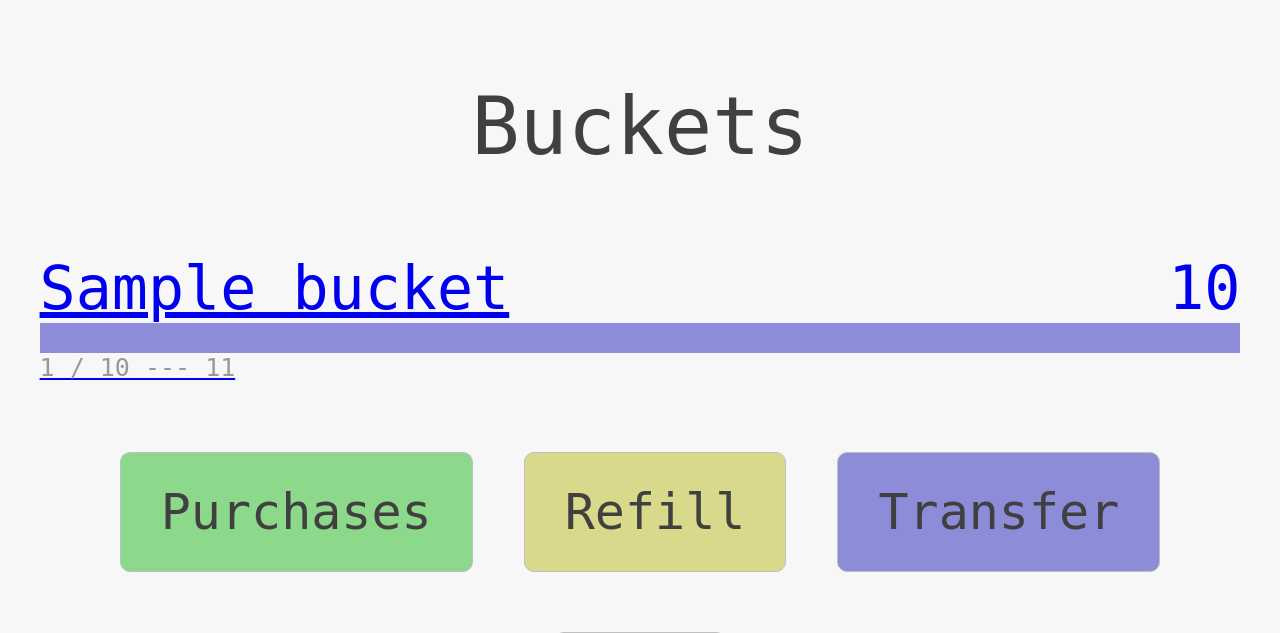
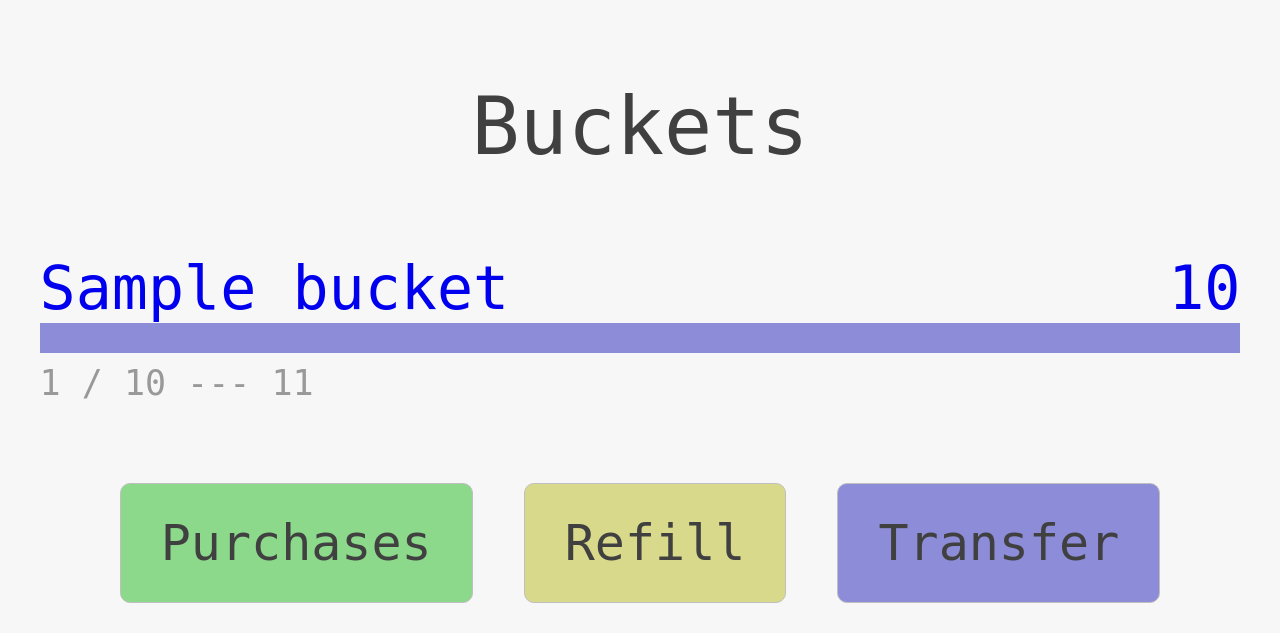
Before and after one commit to bryanchambers/buckets, a Flask app: page / in a window 1280 px wide. Shown: the top 633 px of the page. Run offline with Flask 2, Linux system fonts and the light colour scheme; tables that the repository leaves empty hold one stand-in row (values such as "Sample post"); some libraries are stand-ins or nearby versions.

Commit message:
Updated home styling

```diff
--- a/static/style.css
+++ b/static/style.css
@@ -91,11 +91,12 @@ button {
 /* --- Home --- */
 
 .bucket {
-    margin: 40px 0px;
+    margin: 50px 0px;
     font-size: 60px;
-    color: inherit;
-    text-decoration: none;
+    color: #404040;
 }
+
+.bucket a { text-decoration: none; }
 
 .bucket .bar {
     width: 100%;
@@ -111,7 +112,8 @@ button {
 .bucket .bal { float: right; }
 
 .bucket .info {
-    font-size: 25px;
+    margin: 10px 0px;
+    font-size: 35px;
     color: #999999;
 }
 
```
